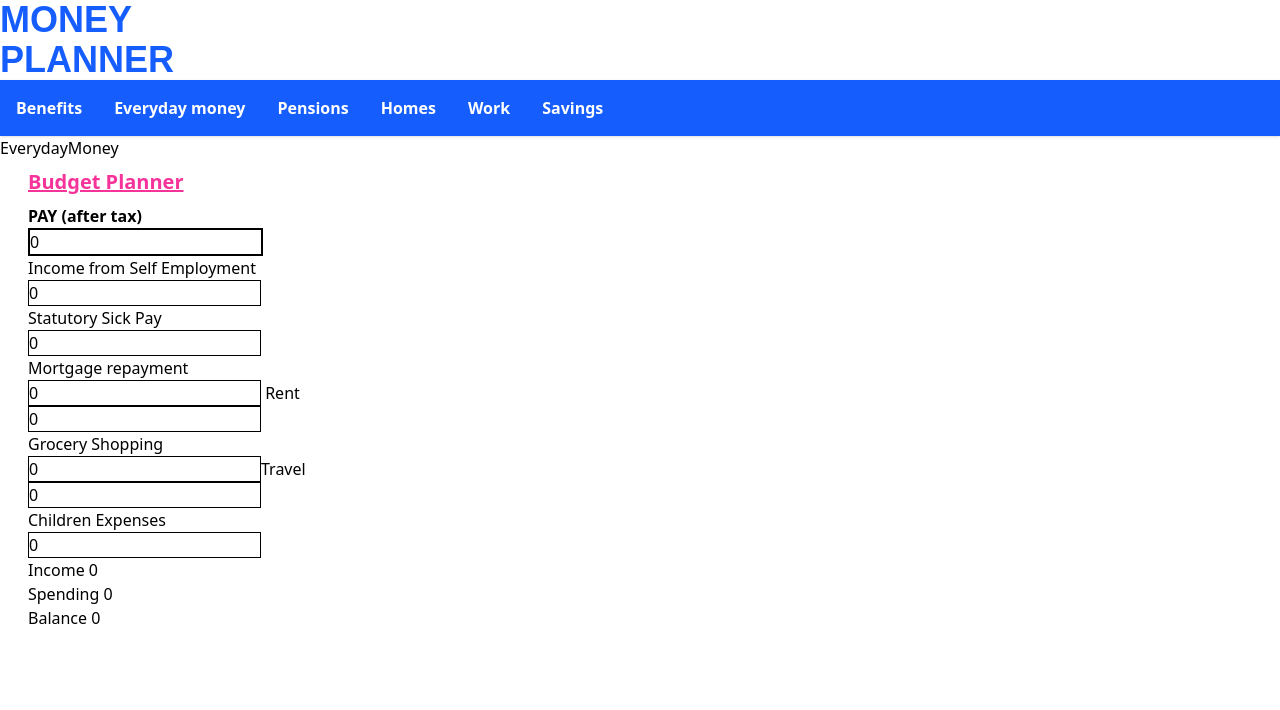
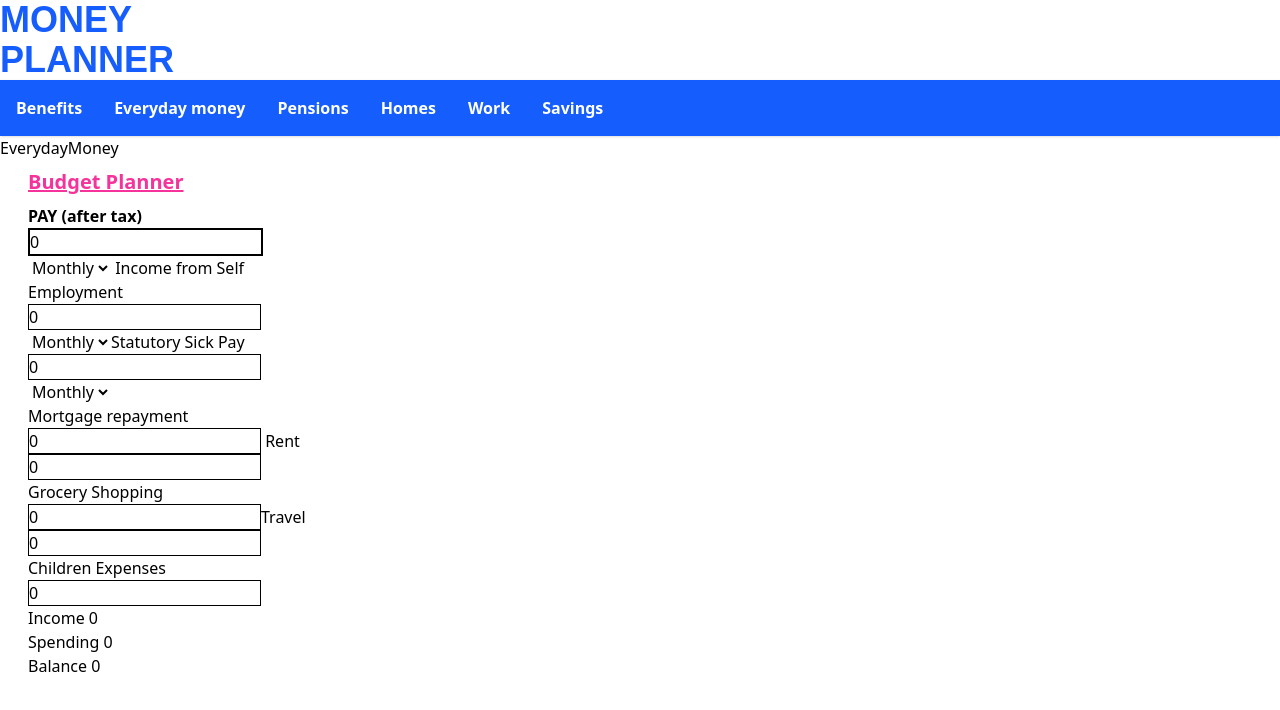
Before and after one commit to Blessing-bit-ui/BugetPlanner, a React (Vite) app in the folder financialadvice/: page /everyday in a window 1280 px wide. Shown: the top 710 px of the page. Built offline with nearby package versions, Linux system fonts and the light colour scheme; a web font is replaced by a local one.

Commit message:
created a payState to update the income based on the period

```diff
--- a/financialadvice/src/pages/Budgetplanner.jsx
+++ b/financialadvice/src/pages/Budgetplanner.jsx
@@ -1,4 +1,4 @@
-import {  useReducer, useEffect } from "react";
+import {  useReducer, useEffect, useState } from "react";
 
 const initialState = {
 pay:0,
@@ -11,30 +11,52 @@ travel:0,
 children:0,
 income:0,
 spending:0,
-balance:0
+balance:0,
+period : ""
 
 }
 function reducer(state, action){
+
   switch (action.type) {
+    case "period":
+      return{
+        ...state,
+        period:action.payload
+      }
     case "pay":
       return {
         ...state,
-        pay: action.payload
-      };
+        pay: state.period === "yearly" ? action.payload * 12 : state.period=== "daily" ? action.payload * 360 : action.payload
+      }
     case "selfemployment":
       return {
         ...state,
-        selfEmployment: action.payload,
+        selfEmployment:
+          state.period === "yearly"
+            ? action.payload * 12
+            : state.period === "daily"
+            ? action.payload * 360
+            : action.payload,
       };
       case "statutory":
-        return{
+        return {
           ...state,
-          statutory:action.payload
+          statutory:
+            state.period === "yearly"
+              ? action.payload * 12
+              : state.period === "daily"
+              ? action.payload * 360
+              : action.payload,
         };
         case "shopping":
-          return{
+          return {
             ...state,
-            shopping: action.payload
+            shopping:
+              state.period === "yearly"
+                ? action.payload * 12
+                : state.period === "daily"
+                ? action.payload * 360
+                : action.payload,
           };
           case "travel":
             return{
@@ -42,19 +64,34 @@ function reducer(state, action){
               travel: action.payload
             };
         case "children":
-          return{
+          return {
             ...state,
-            children:action.payload
+            children:
+              state.period === "yearly"
+                ? action.payload * 12
+                : state.period === "daily"
+                ? action.payload * 360
+                : action.payload,
           };
           case "rent":
-          return{
+          return {
             ...state,
-            rent:action.payload
+            rent:
+              state.period === "yearly"
+                ? action.payload * 12
+                : state.period === "daily"
+                ? action.payload * 360
+                : action.payload,
           };
           case "mortgage":
-          return{
+          return {
             ...state,
-            mortgage:action.payload
+            mortgage:
+              state.period === "yearly"
+                ? action.payload * 12
+                : state.period === "daily"
+                ? action.payload * 360
+                : action.payload,
           };
           case "income":
             return{
@@ -72,7 +109,7 @@ function reducer(state, action){
   }
 }
 function Budgetplanner() {
-  const [{ pay, selfEmployment, statutory, shopping, children, travel, rent, mortgage, income, spending}, dispatch] = useReducer(
+  const [{ pay, selfEmployment, statutory, shopping, children, travel, rent, mortgage, income, spending, period}, dispatch] = useReducer(
     reducer,
     initialState
   );
@@ -82,23 +119,39 @@ function Budgetplanner() {
       dispatch({ type: "income" });
       dispatch({type : "spending"});
     },
-    [pay, selfEmployment, statutory, mortgage, rent, shopping, travel, children]
+    [pay, selfEmployment, statutory, mortgage, rent, shopping, travel, children,]
   );
+
+  useEffect(function(){
+    dispatch({type: "pay", payload: pay})
+    dispatch({type: "selfEmployment", payload: selfEmployment })
+  },[period])
+
   return (
     <div className="w-[300px] ml-5 p-2 ">
-      <h1 className="text-pink-500 font-bold text-xl underline mb-2">Budget Planner</h1>
+      <h1 className="text-pink-500 font-bold text-xl underline mb-2">
+        Budget Planner
+      </h1>
       <form>
-        <label className="font-bold">
-          {" "}
-          PAY (after tax)
-          </label>
+        <label className="font-bold"> PAY (after tax)</label>
         <input
           type="number"
           value={pay}
-            onChange={(e) => dispatch({ type: "pay", payload:Number(e.target.value) })}
+          onChange={(e) =>
+            dispatch({ type: "pay", payload: Number(e.target.value) })
+          }
           className="border-[2px]"
         />
-
+        <select
+          value={period}
+          onChange={(e) =>
+            dispatch({ type: "period", payload: e.target.value })
+          }
+        >
+          <option value="monthly">Monthly</option>
+          <option value="yearly">Yearly</option>
+          <option value="daily">Daily</option>
+        </select>
         <label>
           {" "}
           Income from Self Employment
@@ -106,11 +159,24 @@ function Budgetplanner() {
             type="number"
             value={selfEmployment}
             onChange={(e) =>
-              dispatch({ type: "selfemployment", payload: Number(e.target.value) })
+              dispatch({
+                type: "selfemployment",
+                payload: Number(e.target.value),
+              })
             }
             className="border-[1px]"
           />
         </label>
+        <select
+          value={period}
+          onChange={(e) =>
+            dispatch({ type: "period", payload: e.target.value })
+          }
+        >
+          <option value="monthly">Monthly</option>
+          <option value="yearly">Yearly</option>
+          <option value="daily">Daily</option>
+        </select>
         <label>
           Statutory Sick Pay
           <input
@@ -122,6 +188,16 @@ function Budgetplanner() {
             className="border-[1px]"
           />
         </label>
+        <select
+          value={period}
+          onChange={(e) =>
+            dispatch({ type: "period", payload: e.target.value })
+          }
+        >
+          <option value="monthly">Monthly</option>
+          <option value="yearly">Yearly</option>
+          <option value="daily">Daily</option>
+        </select>
       </form>
       <form>
         <label>
@@ -185,11 +261,16 @@ function Budgetplanner() {
       <div>
         <h1> Income {income}</h1>
         <h1> Spending {spending}</h1>
-      <h1>{income > spending ?
-       "Spare Cash" : spending > income
-       ? " OverSpending" : "Balance" } {Balance}</h1>
+        <h1>
+          {income > spending
+            ? "Spare Cash"
+            : spending > income
+            ? " OverSpending"
+            : "Balance"}{" "}
+          {Balance}
+        </h1>
       </div>
     </div>
-  )}
+  );}
 
 export default Budgetplanner;
```
Lines whose indentation alone changed are shown as unchanged.
